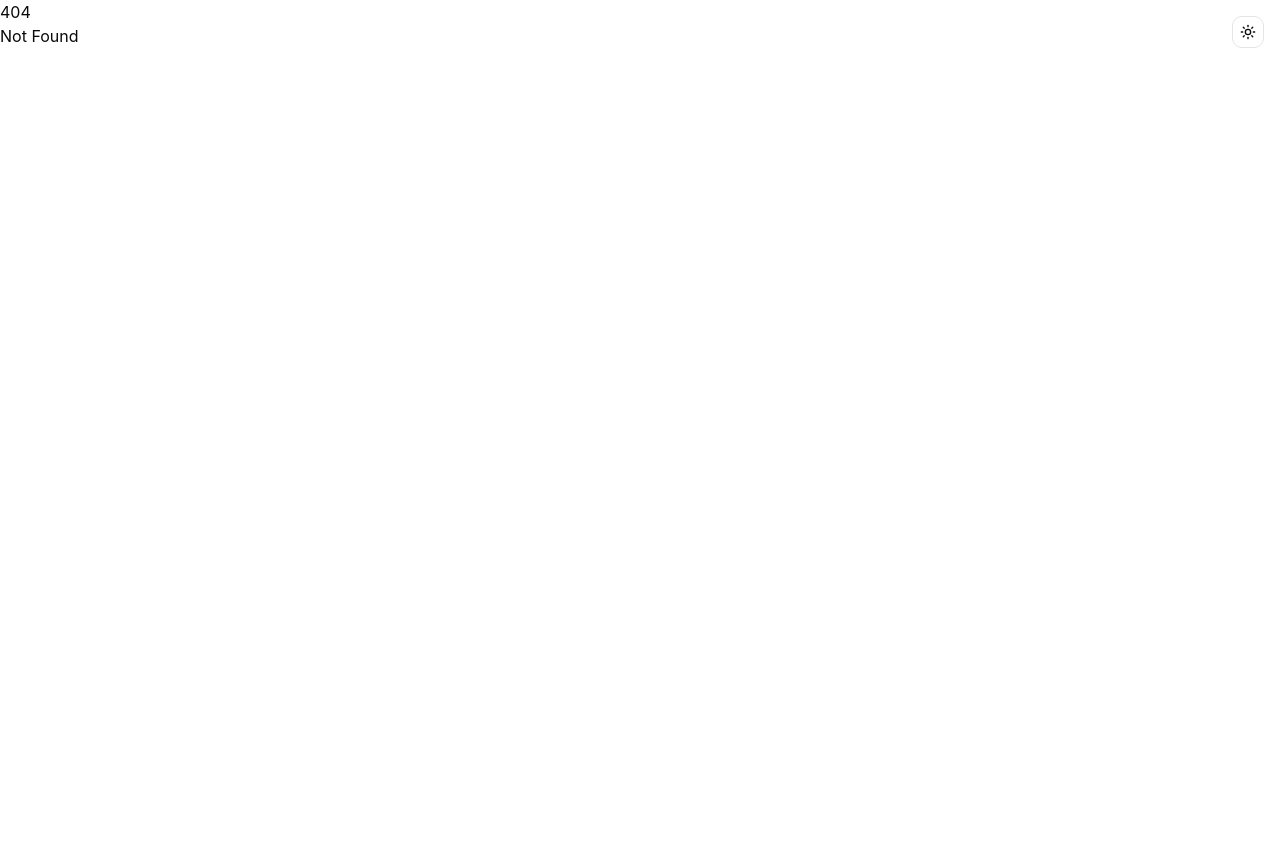
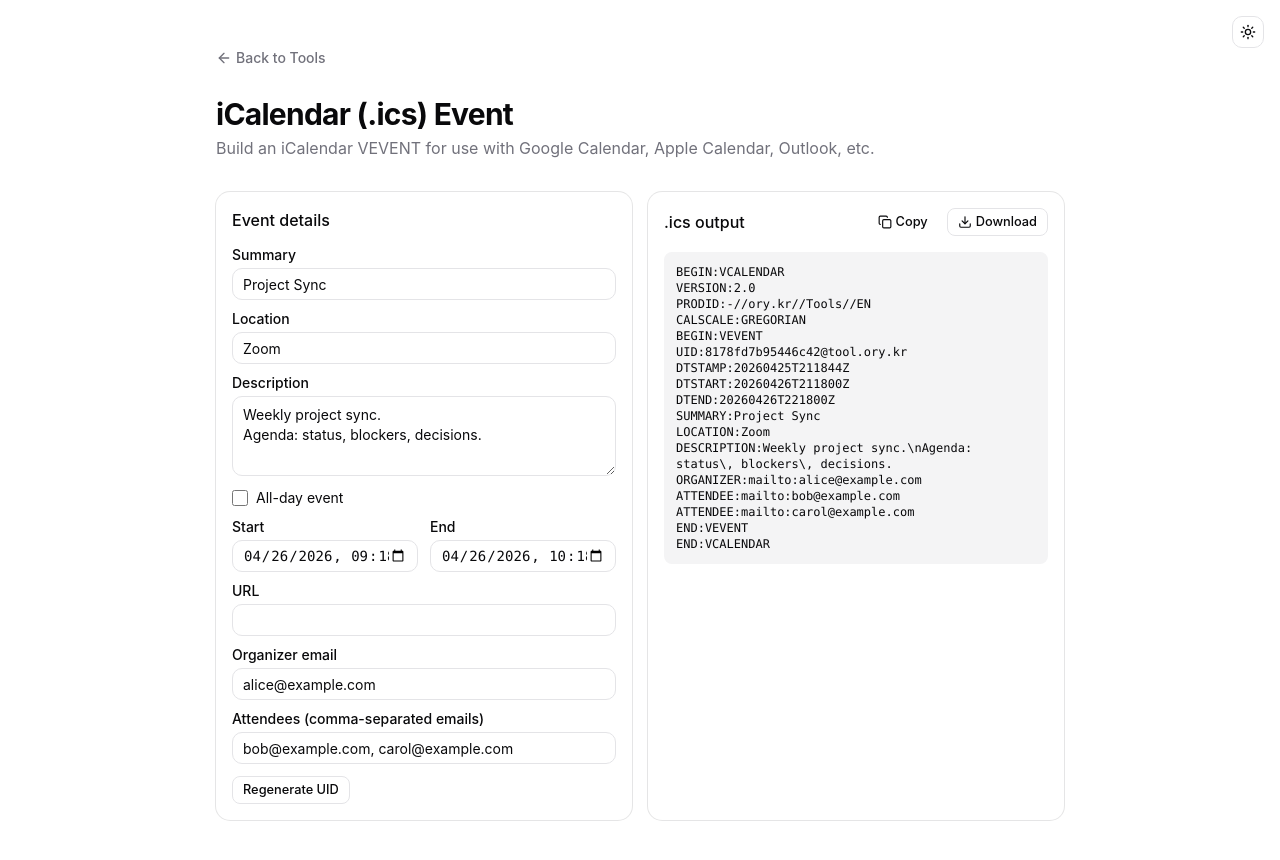
Before and after one commit to orykr/tool.ory.kr, a SvelteKit app in the folder frontend/: page /ics in a window 1280 px wide. Before the commit this address had no page. Shown: the top 860 px of the page. Before the commit the page ends 800 px from the top, so only its background shows below. Built offline with nearby package versions, Linux system fonts and the light colour scheme.

Commit message:
feat(ics): add iCalendar VEVENT generator with all-day support

```diff
--- a/frontend/src/routes/+page.svelte
+++ b/frontend/src/routes/+page.svelte
@@ -456,6 +456,11 @@
 			href: "/vcard",
 			title: "vCard Generator",
 			description: "Build a vCard 4.0 contact file from form fields."
+		},
+		{
+			href: "/ics",
+			title: "iCalendar (.ics) Event",
+			description: "Build VEVENT files for Google/Apple/Outlook calendars."
 		}
 	];
 </script>
--- /dev/null
+++ b/frontend/src/routes/ics/+page.svelte
@@ -0,0 +1,199 @@
+<script lang="ts">
+	import * as Card from "$lib/components/ui/card/index.js";
+	import { Button } from "$lib/components/ui/button/index.js";
+	import { Input } from "$lib/components/ui/input/index.js";
+	import { Label } from "$lib/components/ui/label/index.js";
+	import { Textarea } from "$lib/components/ui/textarea/index.js";
+	import ArrowLeft from "@lucide/svelte/icons/arrow-left";
+	import Copy from "@lucide/svelte/icons/copy";
+	import Check from "@lucide/svelte/icons/check";
+	import Download from "@lucide/svelte/icons/download";
+
+	function localDateTime(d: Date): string {
+		const pad = (n: number) => n.toString().padStart(2, "0");
+		return `${d.getFullYear()}-${pad(d.getMonth() + 1)}-${pad(d.getDate())}T${pad(d.getHours())}:${pad(d.getMinutes())}`;
+	}
+
+	let summary = $state("Project Sync");
+	let location = $state("Zoom");
+	let description = $state("Weekly project sync.\nAgenda: status, blockers, decisions.");
+	let start = $state(localDateTime(new Date(Date.now() + 86_400_000)));
+	let end = $state(localDateTime(new Date(Date.now() + 86_400_000 + 3_600_000)));
+	let allDay = $state(false);
+	let url = $state("");
+	let organizer = $state("alice@example.com");
+	let attendees = $state("bob@example.com, carol@example.com");
+
+	function escapeIcs(value: string): string {
+		return value
+			.replace(/\\/g, "\\\\")
+			.replace(/\n/g, "\\n")
+			.replace(/,/g, "\\,")
+			.replace(/;/g, "\\;");
+	}
+
+	function utcStamp(date: Date): string {
+		const pad = (n: number) => n.toString().padStart(2, "0");
+		return (
+			`${date.getUTCFullYear()}${pad(date.getUTCMonth() + 1)}${pad(date.getUTCDate())}T` +
+			`${pad(date.getUTCHours())}${pad(date.getUTCMinutes())}${pad(date.getUTCSeconds())}Z`
+		);
+	}
+
+	function dateOnlyStamp(date: Date): string {
+		const pad = (n: number) => n.toString().padStart(2, "0");
+		return `${date.getFullYear()}${pad(date.getMonth() + 1)}${pad(date.getDate())}`;
+	}
+
+	function uid(): string {
+		const buf = new Uint8Array(8);
+		crypto.getRandomValues(buf);
+		return Array.from(buf)
+			.map((b) => b.toString(16).padStart(2, "0"))
+			.join("") + "@tool.ory.kr";
+	}
+
+	let stableUid = $state(uid());
+
+	let ics = $derived.by(() => {
+		const startDate = new Date(start);
+		const endDate = new Date(end);
+		if (Number.isNaN(startDate.getTime()) || Number.isNaN(endDate.getTime())) return "";
+
+		const lines: string[] = [
+			"BEGIN:VCALENDAR",
+			"VERSION:2.0",
+			"PRODID:-//ory.kr//Tools//EN",
+			"CALSCALE:GREGORIAN",
+			"BEGIN:VEVENT",
+			`UID:${stableUid}`,
+			`DTSTAMP:${utcStamp(new Date())}`
+		];
+		if (allDay) {
+			lines.push(`DTSTART;VALUE=DATE:${dateOnlyStamp(startDate)}`);
+			const exclusiveEnd = new Date(endDate);
+			exclusiveEnd.setDate(exclusiveEnd.getDate() + 1);
+			lines.push(`DTEND;VALUE=DATE:${dateOnlyStamp(exclusiveEnd)}`);
+		} else {
+			lines.push(`DTSTART:${utcStamp(startDate)}`);
+			lines.push(`DTEND:${utcStamp(endDate)}`);
+		}
+		lines.push(`SUMMARY:${escapeIcs(summary)}`);
+		if (location) lines.push(`LOCATION:${escapeIcs(location)}`);
+		if (description) lines.push(`DESCRIPTION:${escapeIcs(description)}`);
+		if (url) lines.push(`URL:${escapeIcs(url)}`);
+		if (organizer) lines.push(`ORGANIZER:mailto:${organizer.trim()}`);
+		const attList = attendees.split(/[,;\s]+/).map((a) => a.trim()).filter(Boolean);
+		for (const a of attList) lines.push(`ATTENDEE:mailto:${a}`);
+		lines.push("END:VEVENT");
+		lines.push("END:VCALENDAR");
+		return lines.join("\r\n");
+	});
+
+	let copied = $state(false);
+	async function copy() {
+		await navigator.clipboard.writeText(ics);
+		copied = true;
+		setTimeout(() => (copied = false), 1500);
+	}
+
+	function download() {
+		const blob = new Blob([ics], { type: "text/calendar;charset=utf-8" });
+		const u = URL.createObjectURL(blob);
+		const a = document.createElement("a");
+		a.href = u;
+		a.download = "event.ics";
+		document.body.appendChild(a);
+		a.click();
+		document.body.removeChild(a);
+		URL.revokeObjectURL(u);
+	}
+
+	function regenerateUid() {
+		stableUid = uid();
+	}
+</script>
+
+<main class="container mx-auto max-w-4xl px-6 py-12">
+	<nav class="mb-6">
+		<a
+			href="/"
+			class="text-muted-foreground hover:text-foreground inline-flex items-center gap-1 text-sm font-medium transition-colors"
+		>
+			<ArrowLeft class="h-4 w-4" />
+			Back to Tools
+		</a>
+	</nav>
+
+	<header class="mb-8">
+		<h1 class="text-3xl font-bold tracking-tight">iCalendar (.ics) Event</h1>
+		<p class="text-muted-foreground mt-1">
+			Build an iCalendar VEVENT for use with Google Calendar, Apple Calendar, Outlook, etc.
+		</p>
+	</header>
+
+	<div class="grid gap-4 md:grid-cols-2">
+		<Card.Root>
+			<Card.Header><Card.Title class="text-base">Event details</Card.Title></Card.Header>
+			<Card.Content class="space-y-3">
+				<div class="space-y-1.5">
+					<Label for="sm">Summary</Label>
+					<Input id="sm" bind:value={summary} />
+				</div>
+				<div class="space-y-1.5">
+					<Label for="lc">Location</Label>
+					<Input id="lc" bind:value={location} />
+				</div>
+				<div class="space-y-1.5">
+					<Label for="dc">Description</Label>
+					<Textarea id="dc" bind:value={description} class="min-h-20" />
+				</div>
+				<label class="flex cursor-pointer items-center gap-2 text-sm">
+					<input type="checkbox" bind:checked={allDay} class="h-4 w-4 rounded border" />
+					All-day event
+				</label>
+				<div class="grid gap-3 sm:grid-cols-2">
+					<div class="space-y-1.5">
+						<Label for="st">Start</Label>
+						<Input id="st" type={allDay ? "date" : "datetime-local"} bind:value={start} class="font-mono" />
+					</div>
+					<div class="space-y-1.5">
+						<Label for="en">End</Label>
+						<Input id="en" type={allDay ? "date" : "datetime-local"} bind:value={end} class="font-mono" />
+					</div>
+				</div>
+				<div class="space-y-1.5">
+					<Label for="ur">URL</Label>
+					<Input id="ur" bind:value={url} />
+				</div>
+				<div class="space-y-1.5">
+					<Label for="og">Organizer email</Label>
+					<Input id="og" bind:value={organizer} />
+				</div>
+				<div class="space-y-1.5">
+					<Label for="at">Attendees (comma-separated emails)</Label>
+					<Input id="at" bind:value={attendees} />
+				</div>
+				<Button variant="outline" size="sm" onclick={regenerateUid}>Regenerate UID</Button>
+			</Card.Content>
+		</Card.Root>
+
+		<Card.Root>
+			<Card.Header class="flex flex-row items-center justify-between">
+				<Card.Title class="text-base">.ics output</Card.Title>
+				<div class="flex gap-2">
+					<Button variant="ghost" size="sm" onclick={copy}>
+						{#if copied}<Check />Copied{:else}<Copy />Copy{/if}
+					</Button>
+					<Button variant="outline" size="sm" onclick={download}>
+						<Download />
+						Download
+					</Button>
+				</div>
+			</Card.Header>
+			<Card.Content>
+				<pre class="bg-muted overflow-x-auto rounded-md p-3 font-mono text-xs whitespace-pre-wrap">{ics}</pre>
+			</Card.Content>
+		</Card.Root>
+	</div>
+</main>
```
